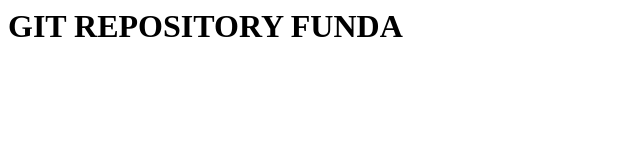
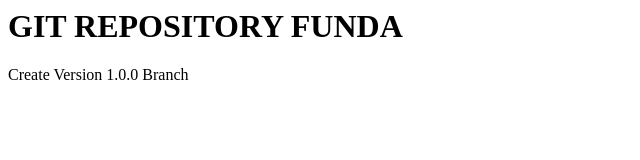
Before and after one commit to ace-vipulpatel/GithubRepository, a plain HTML site: page index.html in a window 1280 px wide. Shown: the whole page, without its empty margins (0-640 px from the left). Drawn offline with Linux system fonts and the light colour scheme.

Commit message:
Created Separate Version 1.0.0

```diff
--- a/index.html
+++ b/index.html
@@ -6,6 +6,7 @@
 
 	<H1> GIT REPOSITORY FUNDA </H1>
 
+	Create Version 1.0.0 Branch
 
 </BODY>
 </HTML>
```
